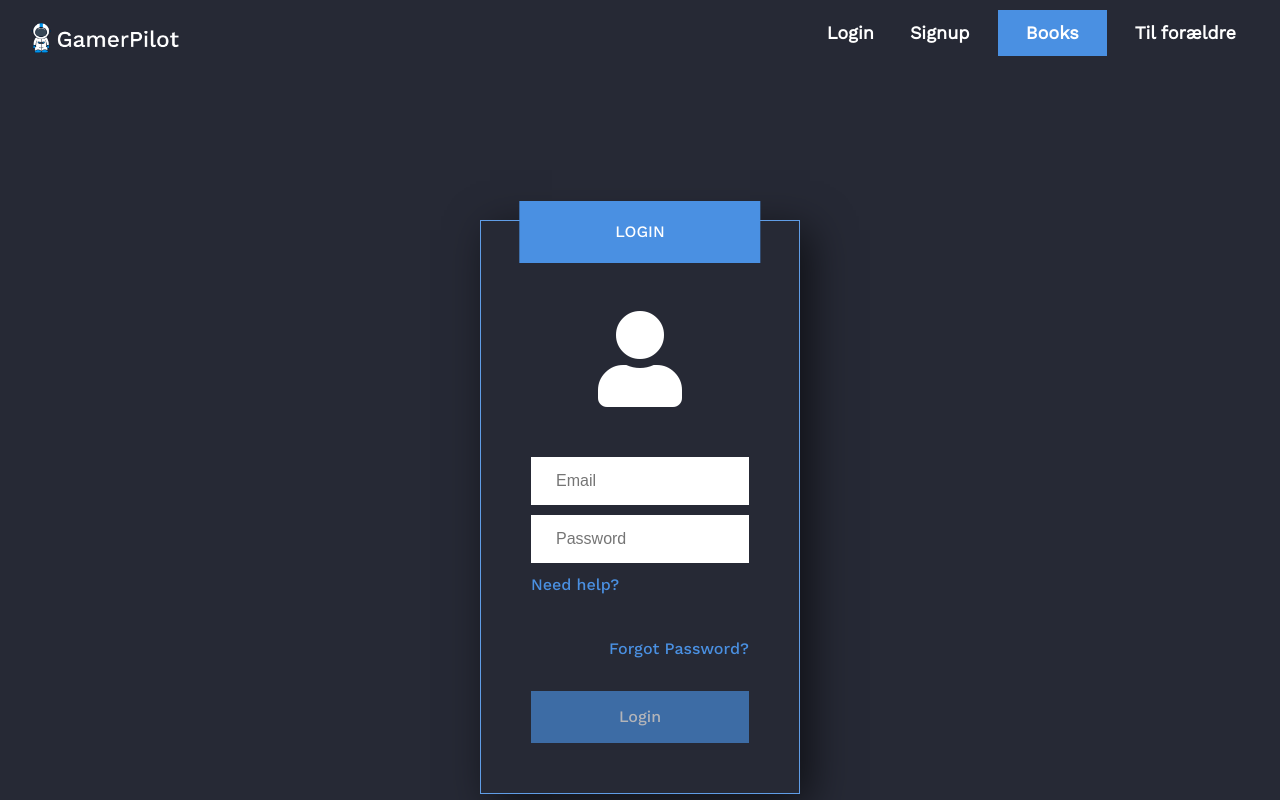
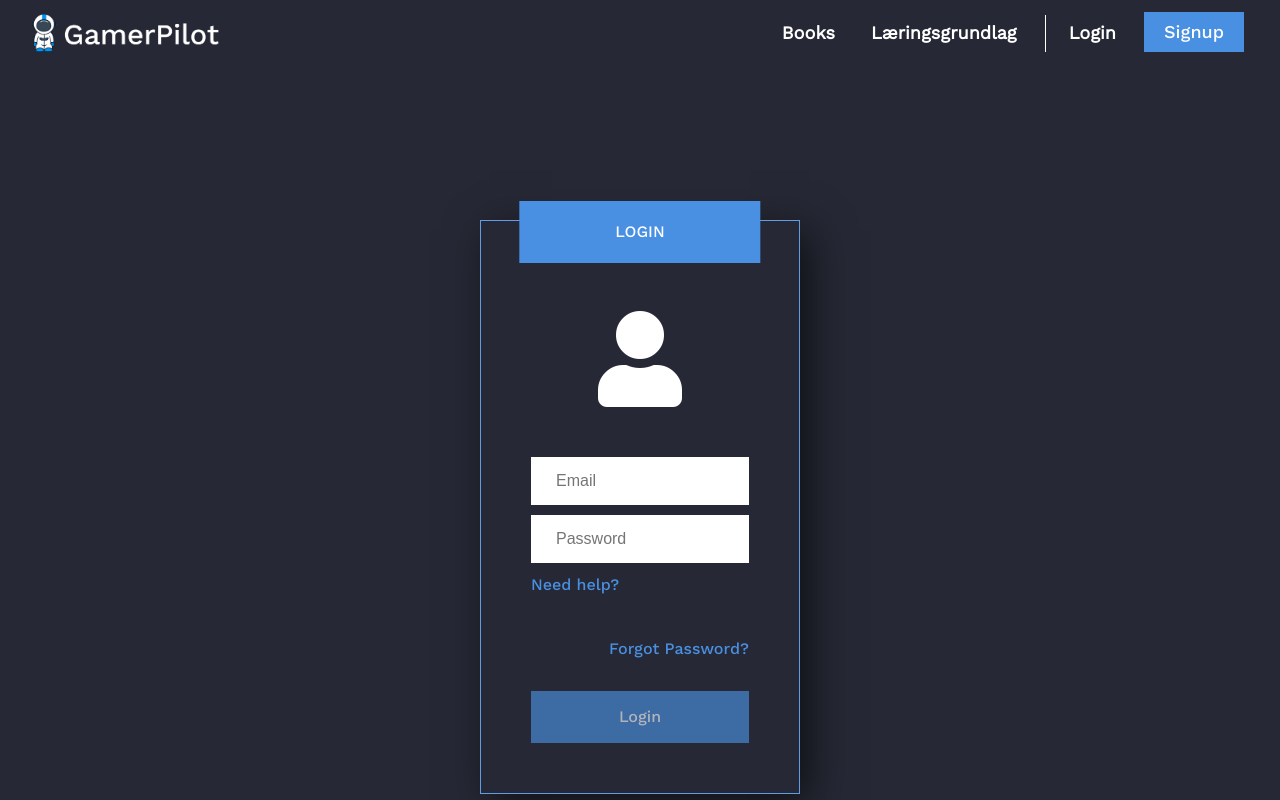
Before and after one commit to jonakirke94/GamerPilotPlatform, an Angular app in the folder gamerpilotPlatform/ClientApp/: page /login in a window 1280 px wide. Built offline with nearby package versions, Linux system fonts and the light colour scheme.

Commit message:
header tweak and signup refactor

```diff
--- a/gamerpilotPlatform/ClientApp/src/app/components/authentication/login/login.component.ts
+++ b/gamerpilotPlatform/ClientApp/src/app/components/authentication/login/login.component.ts
@@ -83,7 +83,7 @@ export class LoginComponent implements OnInit, OnDestroy {
       }
       },
       err => {
-        this.error = err.status === 400 ? 'Please check your email and password' : 'Error';
+        this.error = err.status === 400 ? 'Please check your email and password' : 'Server Error';
         this.showSpinner = false;
       });
     }
--- a/gamerpilotPlatform/ClientApp/src/app/components/authentication/signup/signup.component.ts
+++ b/gamerpilotPlatform/ClientApp/src/app/components/authentication/signup/signup.component.ts
@@ -100,22 +100,13 @@ export class SignupComponent implements OnInit, OnDestroy {
       this.showSpinner = true;
       this.signup$ = this._auth.signup(username, email, password).subscribe(
         () => {
-          // logging the user in after we signed him up
-          this.login$ = this._auth.login(email, password).subscribe(() => {
-               // on successful auth redirect to previous url
+            // on successful auth redirect to previous url
               const previous = this.routerExtService.getPreviousUrl();
               if (previous) {
                 this.router.navigateByUrl(previous);
               } else {
                 this.router.navigateByUrl('/');
               }
-
-          }),
-            // tslint:disable-next-line:no-unused-expression
-            err => {
-              this.error = 'Error logging in';
-              this.showSpinner = false;
-            };
         },
         err => {
           if (err.status === 409) {
--- a/gamerpilotPlatform/ClientApp/src/app/core/services/auth.service.ts
+++ b/gamerpilotPlatform/ClientApp/src/app/core/services/auth.service.ts
@@ -24,7 +24,7 @@ export class AuthService {
     this.baseUrl = _baseUrl;
   }
 
-  signup(email: string, username: string, password: string) {
+  signup(username: string, email: string, password: string) {
     return this.http
       .post(this.baseUrl + 'api/account/signup', {
         email,
@@ -32,18 +32,18 @@ export class AuthService {
         password
       }).pipe(
       tap(res => {
-        this.login(username, password);
+        this.setSession(res);
       }),
       shareReplay()
     );
   }
 
-  login(username: string, password: string) {
+  login(email: string, password: string) {
     this.logout();
 
     return this.http
       .post(this.baseUrl + 'api/account/login', {
-        username,
+        email,
         password
       }).pipe(
       tap(res => {
--- a/gamerpilotPlatform/ClientApp/src/app/shared/layout/header/header.component.html
+++ b/gamerpilotPlatform/ClientApp/src/app/shared/layout/header/header.component.html
@@ -1,7 +1,7 @@
 <nav *ngIf="showNav" class="navbar fixed-top navbar-expand-lg" id="navbar">
 
  <a class="navbar-brand" href="#">
-    <img src="assets/images/gp-logo-c.png" class="d-inline-block align-top" height="30" alt="GamerPilot Logo">
+    <img src="assets/images/gp-logo-c.png" class="d-inline-block align-top" height="38" alt="GamerPilot Logo">
   </a>
 
   <div (click)="toggleOverlay()" class="navbar-toggler">
@@ -21,23 +21,25 @@
         <a class="nav-link" routerLink="/books">Books</a>
     </li>
     <li class="nav-item">
-      <a class="nav-link" (click)="logout()">Logud</a>
-  </li>
-  </ul>
+            <a class="nav-link" [routerLink]="['/login']" (click)="logout()">Log out</a>
+        </li>
+   </ul>
 
   <ul *ngIf="!isAuthed" class="nav navbar-nav ml-auto">
-      <li class="nav-item">
-          <a class="nav-link" routerLink='/login'>Login</a>
-      </li>
-      <li class="nav-item">
-        <a class="nav-link" routerLink='/signup'>Signup</a>
-    </li>
-      <li class="nav-item highlight-link" >
+
+      <li class="nav-item" >
           <a class="nav-link" [routerLink]="['/books']">Books</a>
       </li>
     <li class="nav-item">
-        <a class="nav-link" href="#">Til forældre</a>
+        <a class="nav-link" href="#">Læringsgrundlag</a>
     </li>
+
+    <li class="nav-item nav-divide">
+            <a class="nav-link" routerLink='/login'>Login</a>
+        </li>
+        <li class="nav-item">
+          <a class="nav-link highlight-link" routerLink='/signup'>Signup</a>
+      </li>
 
 </ul>
   </div>
--- a/gamerpilotPlatform/ClientApp/src/app/shared/layout/header/header.component.scss
+++ b/gamerpilotPlatform/ClientApp/src/app/shared/layout/header/header.component.scss
@@ -1,5 +1,9 @@
 @import '~sass/variables';
 @import '~sass/mixins';
+
+.navbar {
+  height: 62px;
+}
 
 .nav-item {
   margin-right: 20px;
@@ -12,15 +16,18 @@
   color: $white;
   font-weight: bold;
   line-height: 20px;
+ }
 
+ .nav-link:hover {
+   color: $blue;
  }
 
  .highlight-link {
-   margin-top: 0;
-  padding: 5px 20px 5px 20px !important;
+   margin-top: -3px;
+  padding: 10px 20px 10px 20px !important;
   font-family: inherit;
   font-weight: 500;
-  color: #fff;
+  color: #fff !important; /* prevent hover color*/
   white-space: nowrap;
   background-color: $blue;
  }
@@ -29,6 +36,12 @@
   height: 50px;
   padding: 15px;
   line-height: 20px;
+  margin-top: -15px !important;
+ }
+
+ .nav-divide {
+   border-left: 1px solid white;
+   padding-left: 15px;
  }
 
   .navbarTransparent {
@@ -59,7 +72,7 @@
   top: 0;
   background-color: rgb(0,0,0); /* Black fallback color */
   background-color: rgba(0,0,0, 0.9); /* Black w/opacity */
-  overflow-x: hidden; /* Disable horizontal scroll */
+  overflow-x: hidden;
   transition: 0.5s; /* 0.5 second transition effect to slide in or slide down the overlay (height or width, depending on reveal) */
 }
 
```
Also changed, not shown: gamerpilotPlatform/ClientApp/src/app/components/home/home.component.ts (line endings or trailing spaces), 2 other files (tests, documents, lock files or other folders).
